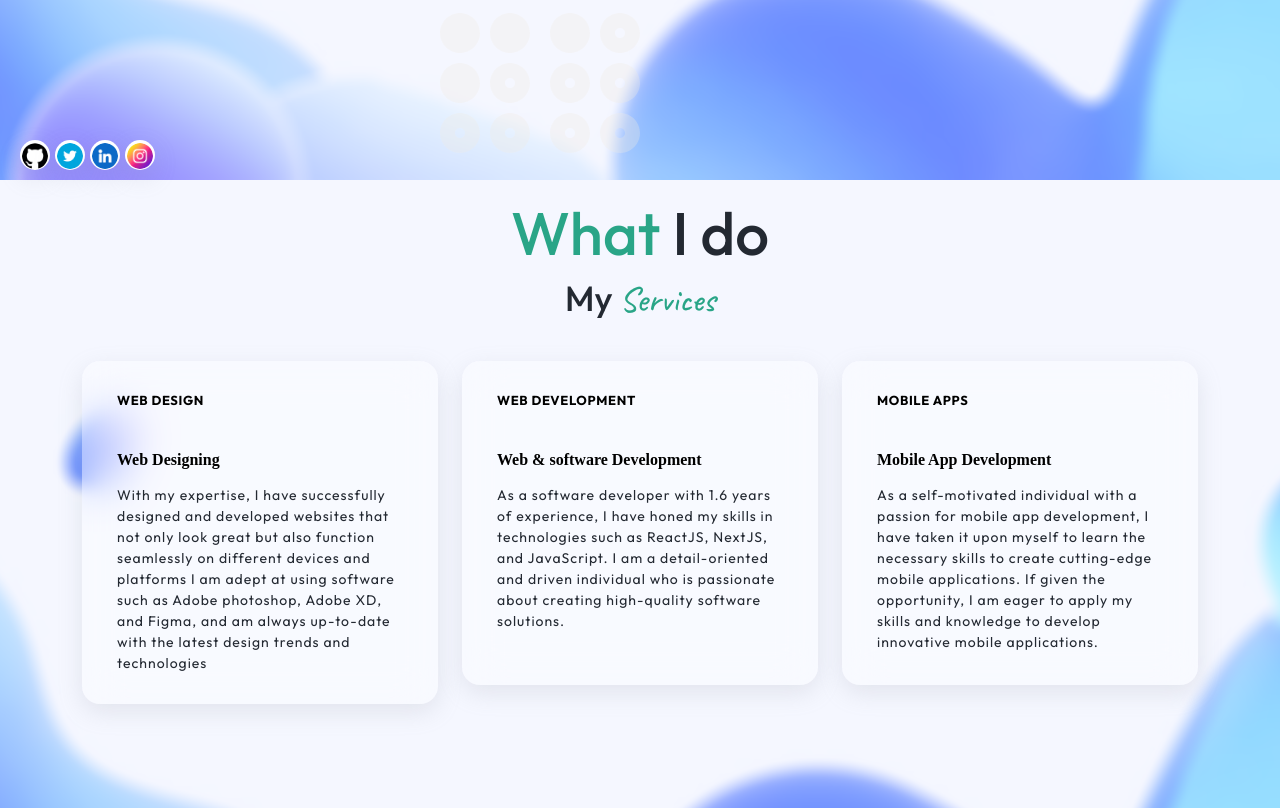
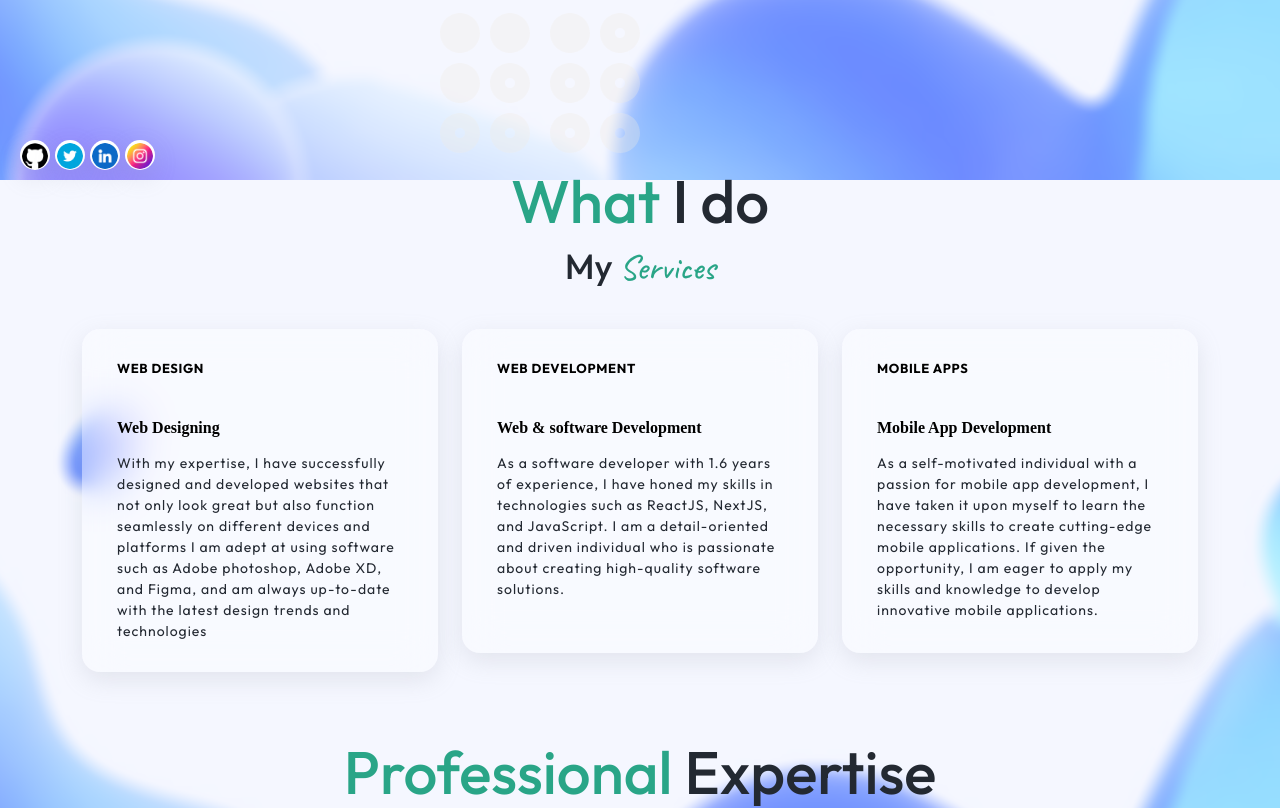
Before and after one commit to Xpsychoo/ajaychoudhary, a Next.js app: page / in a window 1280 px wide. Shown: the part 620-1428 px from the top of the page. Built offline with nearby package versions, Linux system fonts and the light colour scheme; no server answers.

Commit message:
profile pic and minor fixes

```diff
--- a/styles/Styles.css
+++ b/styles/Styles.css
@@ -272,8 +272,7 @@ html {
 }
 
 .homeSecHead {
-  min-height: 80vh;
-  padding: 4em 0px 2em;
+  padding: 2em 0px;
   opacity: 0;
   transition: opacity 1s ease-in-out;
 }
@@ -618,7 +617,6 @@ html {
   }
   .homeSecHead {
     padding: 10px 10px 30px;
-    min-height: 10vh;
   }
   .homeSecHead .main-head .head {
     font-size: 30px;
--- a/utils/constants.jsx
+++ b/utils/constants.jsx
@@ -1,2 +1,2 @@
-export const BaseUrl = 'https://ajaychoudhary.netlify.app';
-//export const BaseUrl = 'http://localhost:3000/';
+//export const BaseUrl = 'https://ajaychoudhary.netlify.app';
+export const BaseUrl = 'http://localhost:3000/';
```
Also changed, not shown: 1 other file (tests, documents, lock files or other folders).
